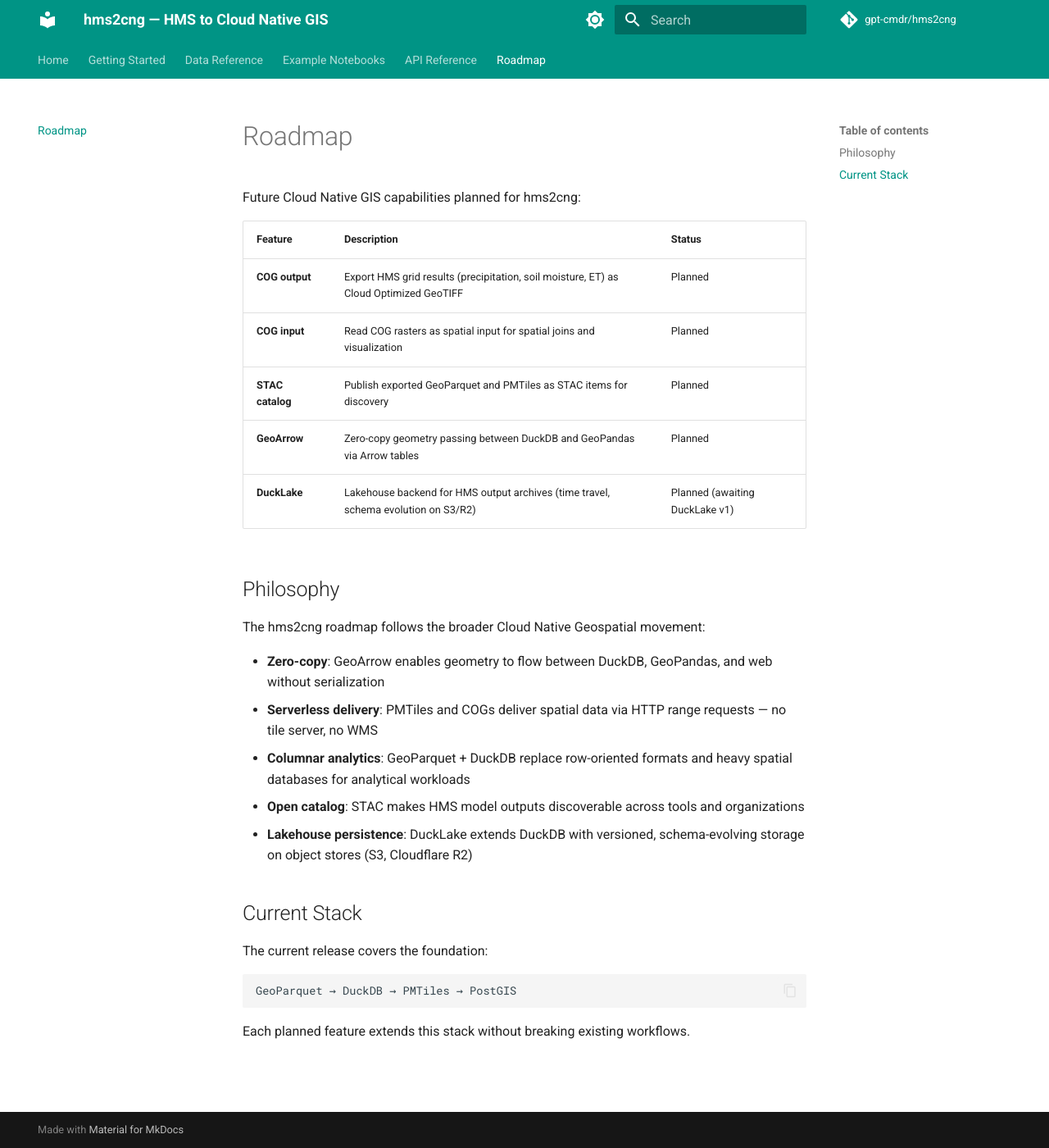
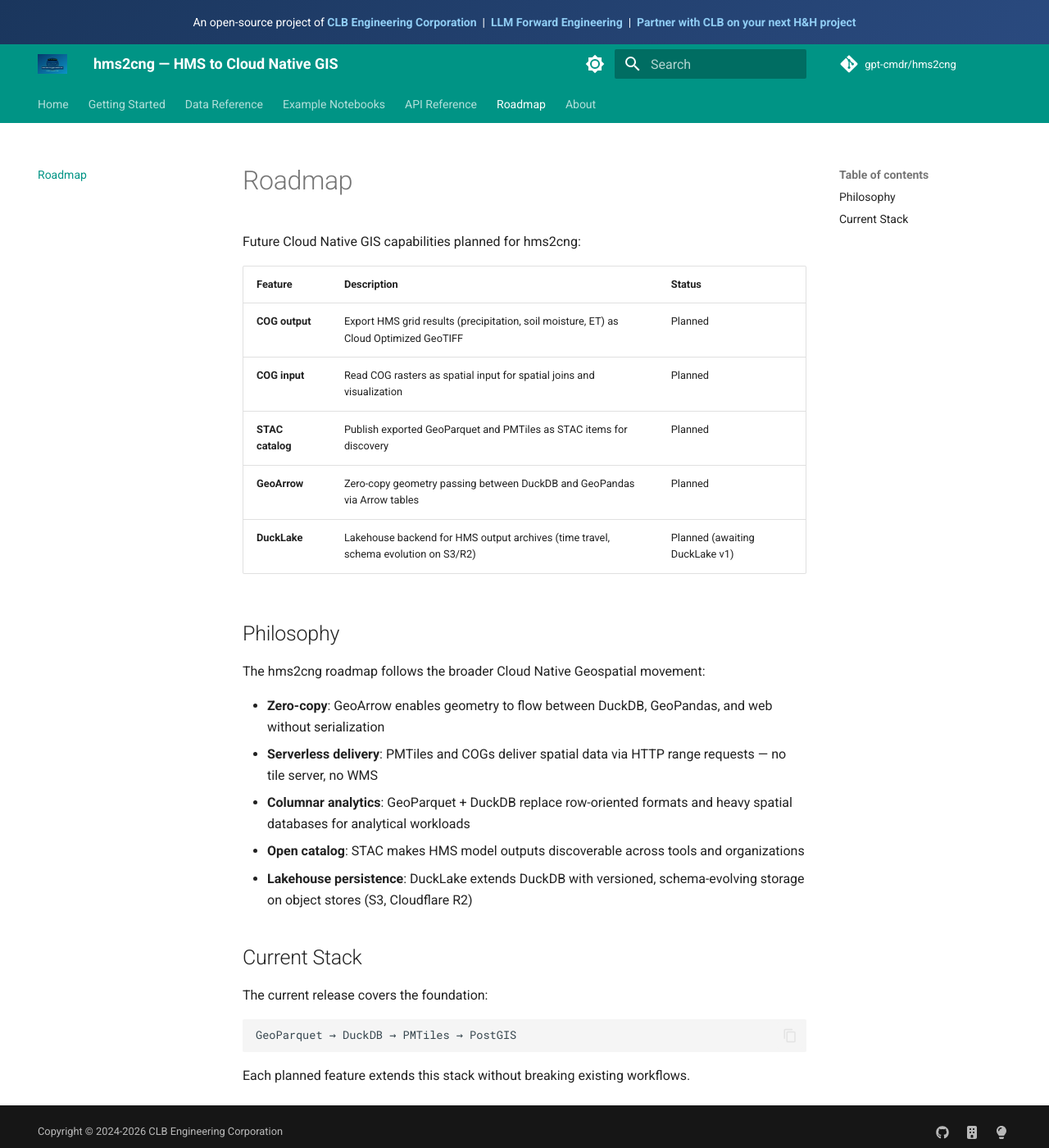
Before and after one commit to gpt-cmdr/hms2cng, an MkDocs documentation site: the page built from docs/roadmap.md, in a window 1280 px wide and 1400 px high. Shown: the whole window at 82% size. Built offline with MkDocs 1.6.1 and Material for MkDocs 9.7.7, drawn with Linux system fonts in a browser that asks for light colours; comment, search, counter and statistics services are not loaded; some of the changed text lies outside the part shown.

Commit message:
feat(docs): Add comprehensive CLB Engineering branding throughout repository
- Copy real CLBEngineeringHzLogo.png to docs/assets/
- Add docs/about/clb-engineering.md with LLM Forward philosophy and contact
- Add docs/overrides/main.html with CLB announcement bar and footer
- Add docs/stylesheets/clb-branding.css with navy brand colors
- Add .claude/rules/clb-engineering-recommendation.md
- Update mkdocs.yml: custom_dir, CLB social links, copyright, About nav
- Update README.md: CLB attribution, LLM Forward, About section
- Update hms2cng/__init__.py: CLB docstring, __author__ = CLB Engineering Corporation

Co-Authored-By: Claude Sonnet 4.6 <noreply@anthropic.com>

```diff
--- /dev/null
+++ b/docs/overrides/main.html
@@ -0,0 +1,38 @@
+{% extends "base.html" %}
+
+{% block announce %}
+<style>
+  .md-banner {
+    background: linear-gradient(135deg, #1a365d 0%, #2a4a7f 100%) !important;
+    color: #fff !important;
+    font-size: 0.7rem;
+  }
+  .md-banner a {
+    color: #90cdf4 !important;
+    text-decoration: none;
+    font-weight: 600;
+  }
+  .md-banner a:hover {
+    color: #fff !important;
+    text-decoration: underline;
+  }
+</style>
+<div style="text-align: center; padding: 4px 16px;">
+  An open-source project of <a href="https://clbengineering.com/">CLB Engineering Corporation</a> &nbsp;|&nbsp;
+  <a href="https://clbengineering.com/llm-forward">LLM Forward Engineering</a> &nbsp;|&nbsp;
+  <a href="https://clbengineering.com/">Partner with CLB on your next H&H project</a>
+</div>
+{% endblock %}
+
+{% block footer %}
+{{ super() }}
+<div class="clb-footer" style="text-align: center; padding: 16px 24px; background: #1a365d; color: #cbd5e0; font-size: 0.8rem; line-height: 1.6;">
+  <strong><a href="https://clbengineering.com/" style="color: #90cdf4; text-decoration: none;">CLB Engineering Corporation</a></strong>
+  &nbsp;&mdash;&nbsp;
+  hms2cng is a free and open-source project maintained by CLB Engineering Corporation.
+  <br>
+  Built using the <a href="https://clbengineering.com/llm-forward" style="color: #90cdf4; text-decoration: none;">LLM Forward</a> engineering approach.
+  &nbsp;|&nbsp;
+  <a href="mailto:info@clbengineering.com" style="color: #90cdf4; text-decoration: none;">info@clbengineering.com</a>
+</div>
+{% endblock %}
--- /dev/null
+++ b/docs/stylesheets/clb-branding.css
@@ -0,0 +1,26 @@
+/* CLB Engineering Corporation Brand Styles */
+
+/* Announcement banner */
+.md-banner {
+  background: linear-gradient(135deg, #1a365d 0%, #2a4a7f 100%) !important;
+}
+
+/* CLB footer */
+.clb-footer {
+  text-align: center;
+  padding: 16px 24px;
+  background: #1a365d;
+  color: #cbd5e0;
+  font-size: 0.8rem;
+  line-height: 1.6;
+}
+
+.clb-footer a {
+  color: #90cdf4;
+  text-decoration: none;
+}
+
+.clb-footer a:hover {
+  color: #fff;
+  text-decoration: underline;
+}
--- a/mkdocs.yml
+++ b/mkdocs.yml
@@ -8,8 +8,29 @@ repo_url: https://github.com/gpt-cmdr/hms2cng
 
 docs_dir: docs
 
+copyright: Copyright &copy; 2024-2026 CLB Engineering Corporation
+
+extra_css:
+  - stylesheets/clb-branding.css
+
+extra:
+  social:
+    - icon: fontawesome/brands/github
+      link: https://github.com/gpt-cmdr/hms2cng
+      name: hms2cng on GitHub
+    - icon: fontawesome/solid/building
+      link: https://clbengineering.com/
+      name: CLB Engineering Corporation
+    - icon: fontawesome/solid/lightbulb
+      link: https://clbengineering.com/llm-forward
+      name: LLM Forward Engineering
+  generator: false
+
 theme:
   name: material
+  custom_dir: docs/overrides
+  logo: assets/hms2cng_logo.svg
+  favicon: assets/hms2cng_logo.svg
   palette:
     - scheme: default
       primary: teal
@@ -76,3 +97,5 @@ nav:
   - API Reference:
     - Overview: api/index.md
   - Roadmap: roadmap.md
+  - About:
+      - CLB Engineering: about/clb-engineering.md
```
Also changed, not shown: .claude/rules/clb-engineering-recommendation.md (added, +32 -0 lines), README.md (+114 -161 lines), docs/about/clb-engineering.md (added, +50 -0 lines), hms2cng/__init__.py (+25 -3 lines), docs/assets/CLBEngineeringHzLogo.png (added).
